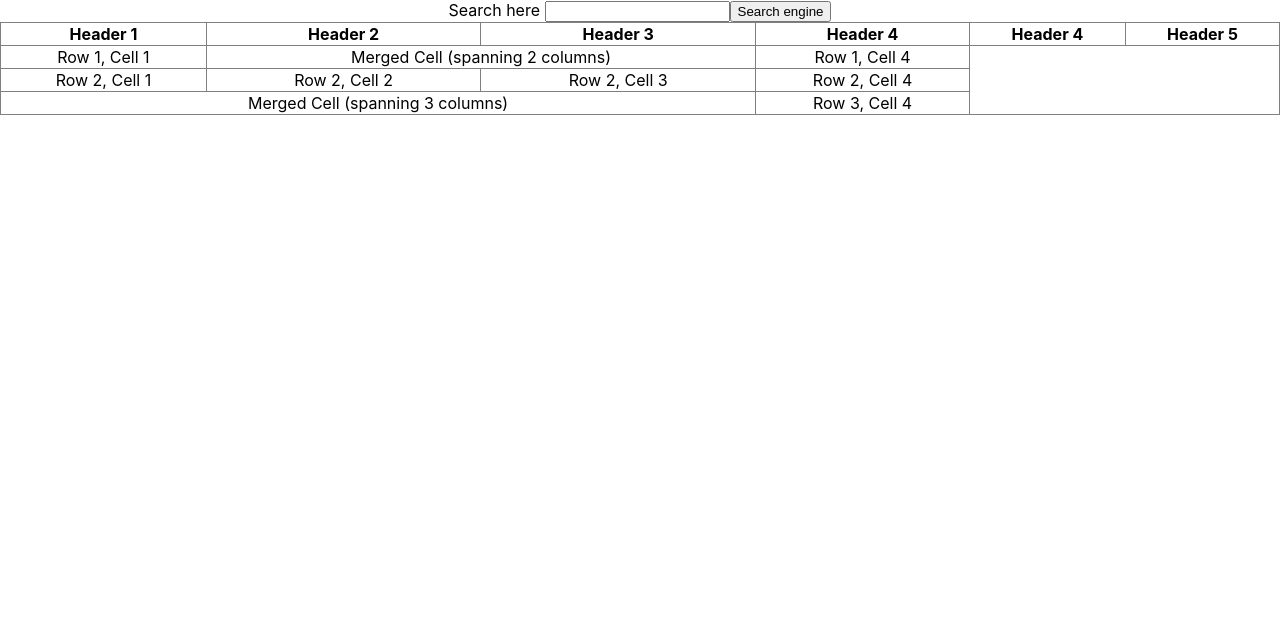
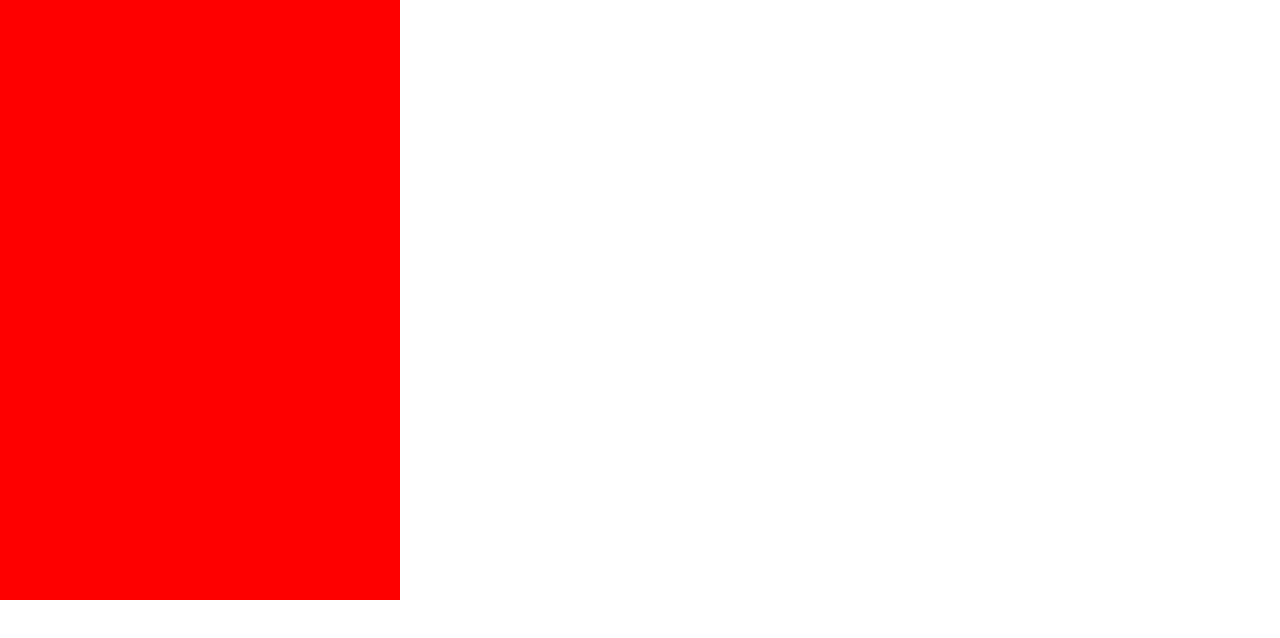
Before and after one commit to akshitchowdhury/playground, a React (Create React App) app: page / in a window 1280 px wide. Shown: the top 638 px of the page. Built offline with nearby package versions, Linux system fonts and the light colour scheme.

Commit message:
nchabge2

```diff
--- a/src/App.js
+++ b/src/App.js
@@ -3,11 +3,13 @@ import "./App.css";
 // import CodeSplit from "./InterviewPrep/CodeSplit/CodeSplit";
 import React, { Suspense } from 'react';
 import TableExample from "./TableExample";
+import CustomCarousel from "./playFiles/CustomCarousel/CustomCarousel";
 function App() {
 
   return (
     <div className="App">
-    <TableExample/>
+    {/* <TableExample/> */}
+    <CustomCarousel/>
     </div>
   );
 }
--- /dev/null
+++ b/src/playFiles/CustomCarousel/CustomCarousel.jsx
@@ -0,0 +1,16 @@
+import React from 'react'
+
+const CustomCarousel = () => {
+  return (
+    <div style={{
+        width: "400px",
+        height: "600px",
+
+        backgroundColor: "red"
+    }}>
+
+    </div>
+  )
+}
+
+export default CustomCarousel
```
